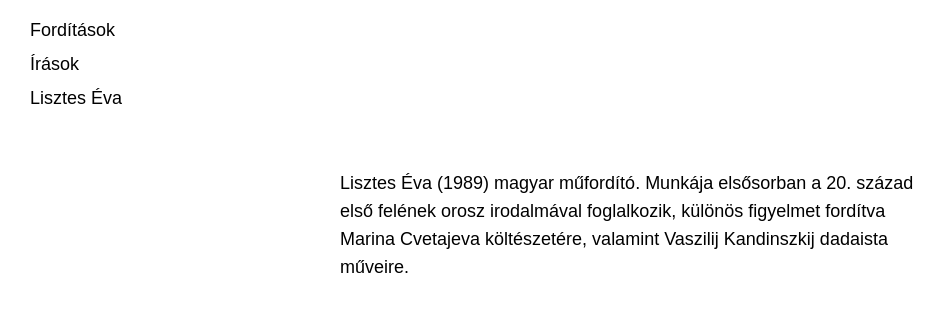
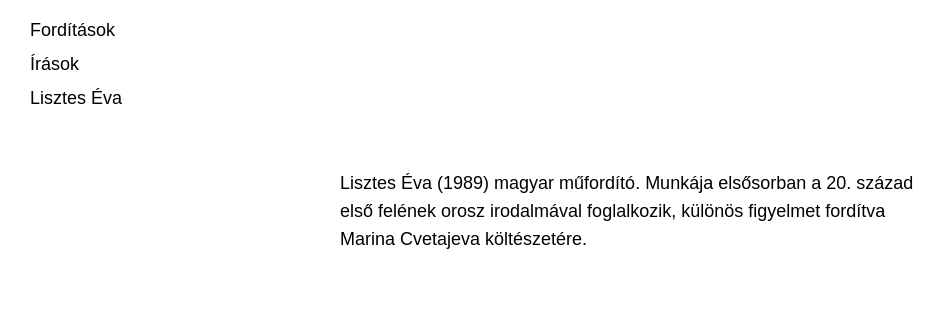
Before and after one commit to mlisztes/personal-site, a React (Vite) app: page /#/info in a window 1280 px wide. Shown: the top 312 px of the page, without its empty margins (0-944 px from the left). Built offline with nearby package versions, Linux system fonts and the light colour scheme; a web font is replaced by a local one.

Commit message:
chore: modify content

```diff
--- a/src/pages/About.jsx
+++ b/src/pages/About.jsx
@@ -1,7 +1,7 @@
 const About = () => {
     return (
       <div className="content-container">
-        <p>Lisztes Éva (1989) magyar műfordító. Munkája elsősorban a 20. század első felének orosz irodalmával foglalkozik, különös figyelmet fordítva Marina Cvetajeva költészetére, valamint Vaszilij Kandinszkij dadaista műveire.</p>
+        <p>Lisztes Éva (1989) magyar műfordító. Munkája elsősorban a 20. század első felének orosz irodalmával foglalkozik, különös figyelmet fordítva Marina Cvetajeva költészetére.</p>
       </div>
     )
   }
```
